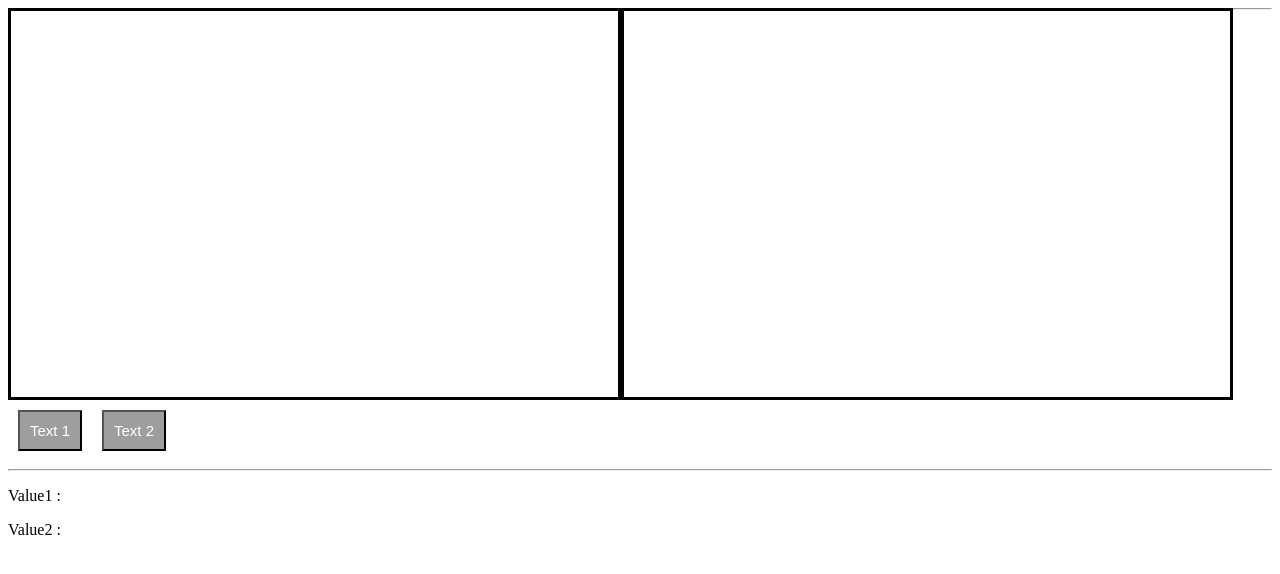
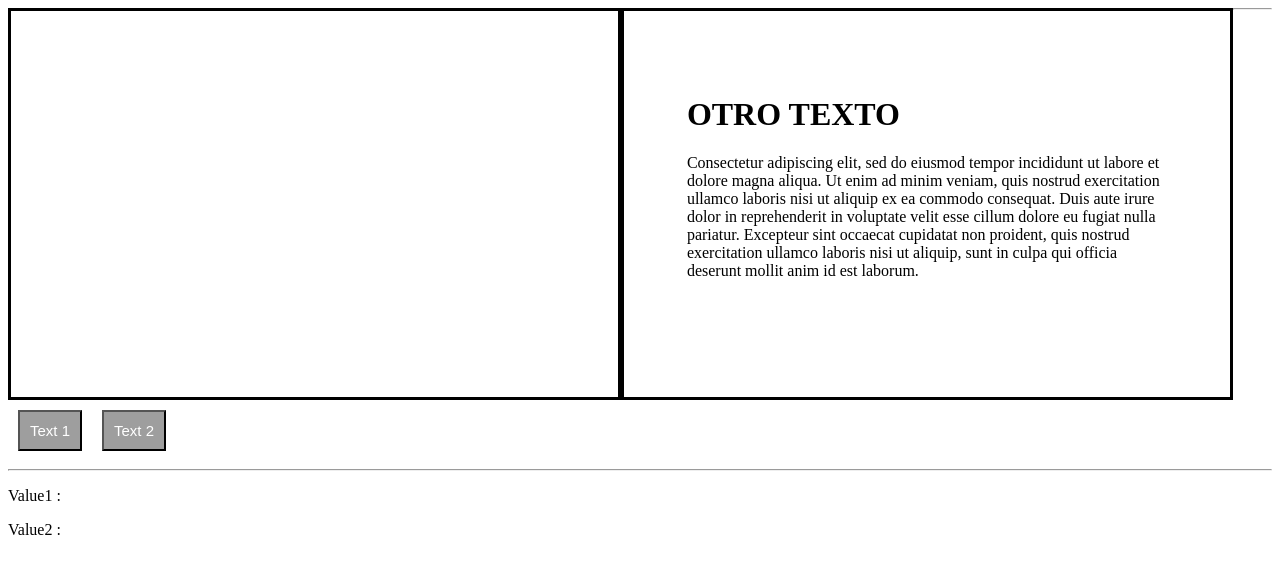
Before and after one commit to stevengf14/common-directives-angular, an Angular app: page / in a window 1280 px wide. Shown: the top 574 px of the page. Built offline with nearby package versions, Linux system fonts and the light colour scheme.

Commit message:
else operator

```diff
--- a/src/app/app.component.html
+++ b/src/app/app.component.html
@@ -13,7 +13,7 @@
   </div>
 </div>
 <div class="container">
-  <ng-container *ngIf="value2">
+  <ng-container *ngIf="value2; else otherText">
     <h1>Text 2</h1>
     <p>
       Lorem ipsum dolor sit amet, consectetur adipiscing elit, sed do eiusmod
@@ -25,6 +25,18 @@
       est laborum.
     </p>
   </ng-container>
+  <ng-template #otherText>
+    <h1>OTRO TEXTO</h1>
+    <p>
+      Consectetur adipiscing elit, sed do eiusmod tempor incididunt ut labore et
+      dolore magna aliqua. Ut enim ad minim veniam, quis nostrud exercitation
+      ullamco laboris nisi ut aliquip ex ea commodo consequat. Duis aute irure
+      dolor in reprehenderit in voluptate velit esse cillum dolore eu fugiat
+      nulla pariatur. Excepteur sint occaecat cupidatat non proident, quis
+      nostrud exercitation ullamco laboris nisi ut aliquip, sunt in culpa qui
+      officia deserunt mollit anim id est laborum.
+    </p>
+  </ng-template>
 </div>
 
 <hr />
```
